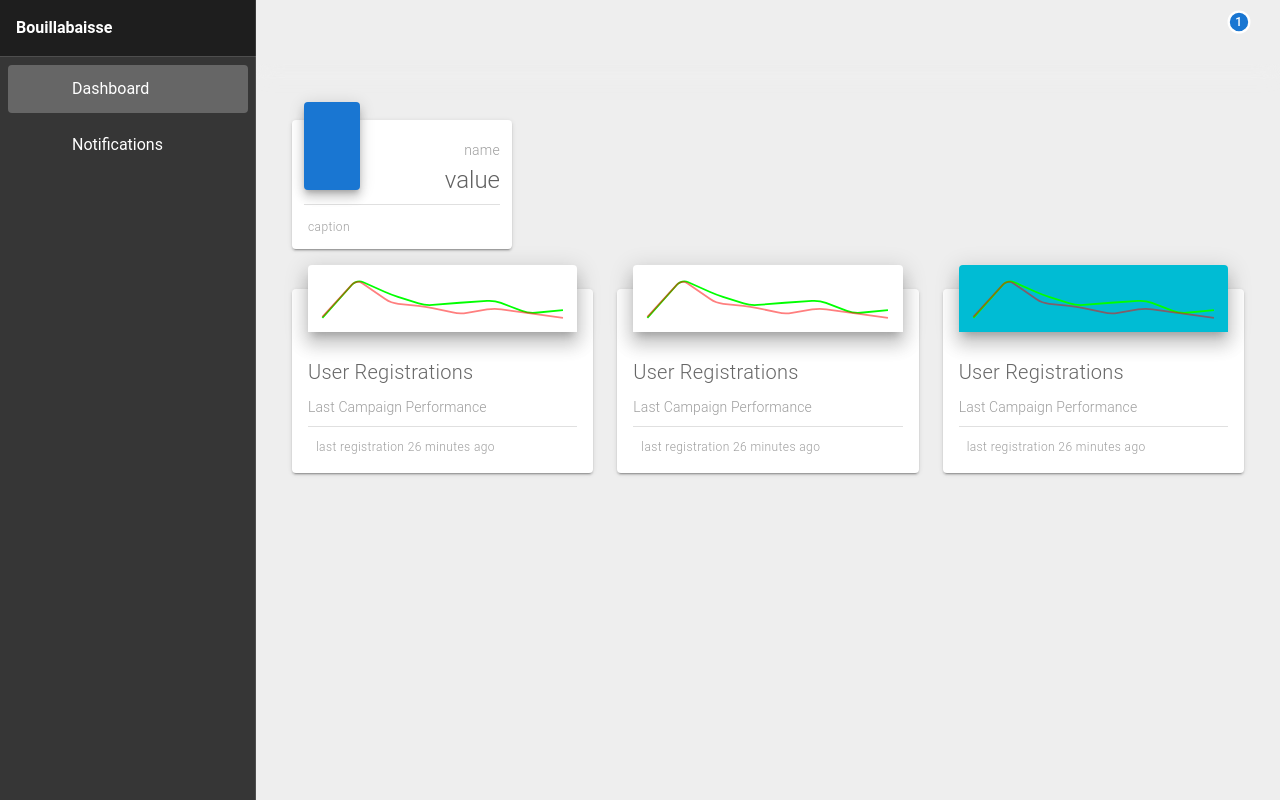
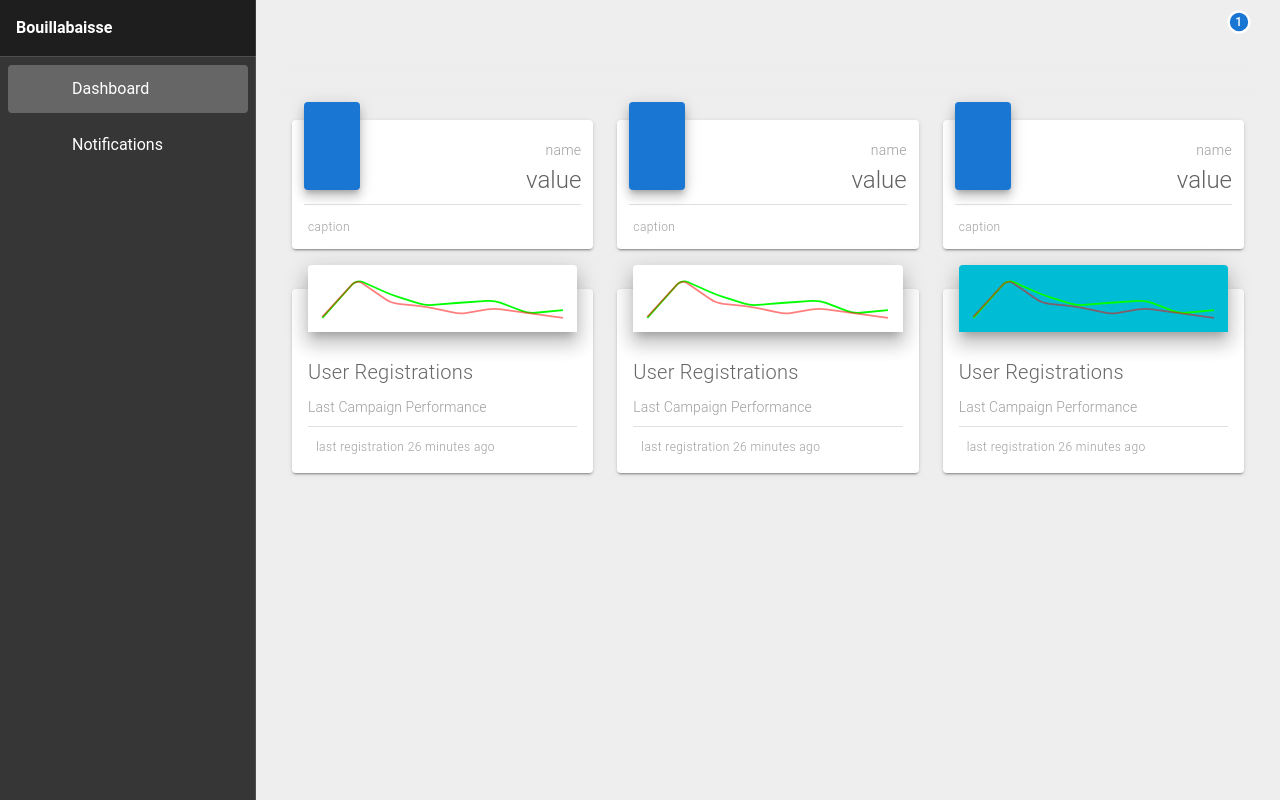
Before and after one commit to italobologna/bouillabaisse-monitor, a Vue app in the folder bouillabaisse-frontend/: page /dashboard in a window 1280 px wide. Built offline with nearby package versions, Linux system fonts and the light colour scheme; the HTML template or start-up script is replaced by a standard one.

Commit message:
Adds props to the statistic component

```diff
--- a/bouillabaisse-frontend/src/components/DashboardStatisticComponent.vue
+++ b/bouillabaisse-frontend/src/components/DashboardStatisticComponent.vue
@@ -36,13 +36,23 @@
 
 <script>
 export default {
-  data() {
-    return {
-      icon: "mdi-poll",
-      value: "value",
-      name: "name",
-      caption: "caption",
-    };
+  props: {
+    icon: {
+      required: true,
+      type: String
+    },
+    value: {
+      required: true,
+      type: String
+    },
+    name: {
+      required: true,
+      type: String
+    },
+    caption: {
+      required: true,
+      type: String
+    }
   },
 };
 </script>
--- a/bouillabaisse-frontend/src/components/dashboard.vue
+++ b/bouillabaisse-frontend/src/components/dashboard.vue
@@ -2,8 +2,29 @@
   <div>
     <v-container>
       <v-row>
-        <v-col md="3">
-          <statistic-component></statistic-component>
+        <v-col md="4">
+          <statistic-component
+            :icon="'mdi-poll'"
+            :value="'value'"
+            :name="'name'"
+            :caption="'caption'"
+          ></statistic-component>
+        </v-col>
+        <v-col md="4">
+          <statistic-component
+            :icon="'mdi-poll'"
+            :value="'value'"
+            :name="'name'"
+            :caption="'caption'"
+          ></statistic-component>
+        </v-col>
+        <v-col md="4">
+          <statistic-component
+            :icon="'mdi-poll'"
+            :value="'value'"
+            :name="'name'"
+            :caption="'caption'"
+          ></statistic-component>
         </v-col>
       </v-row>
       <v-row>
```
